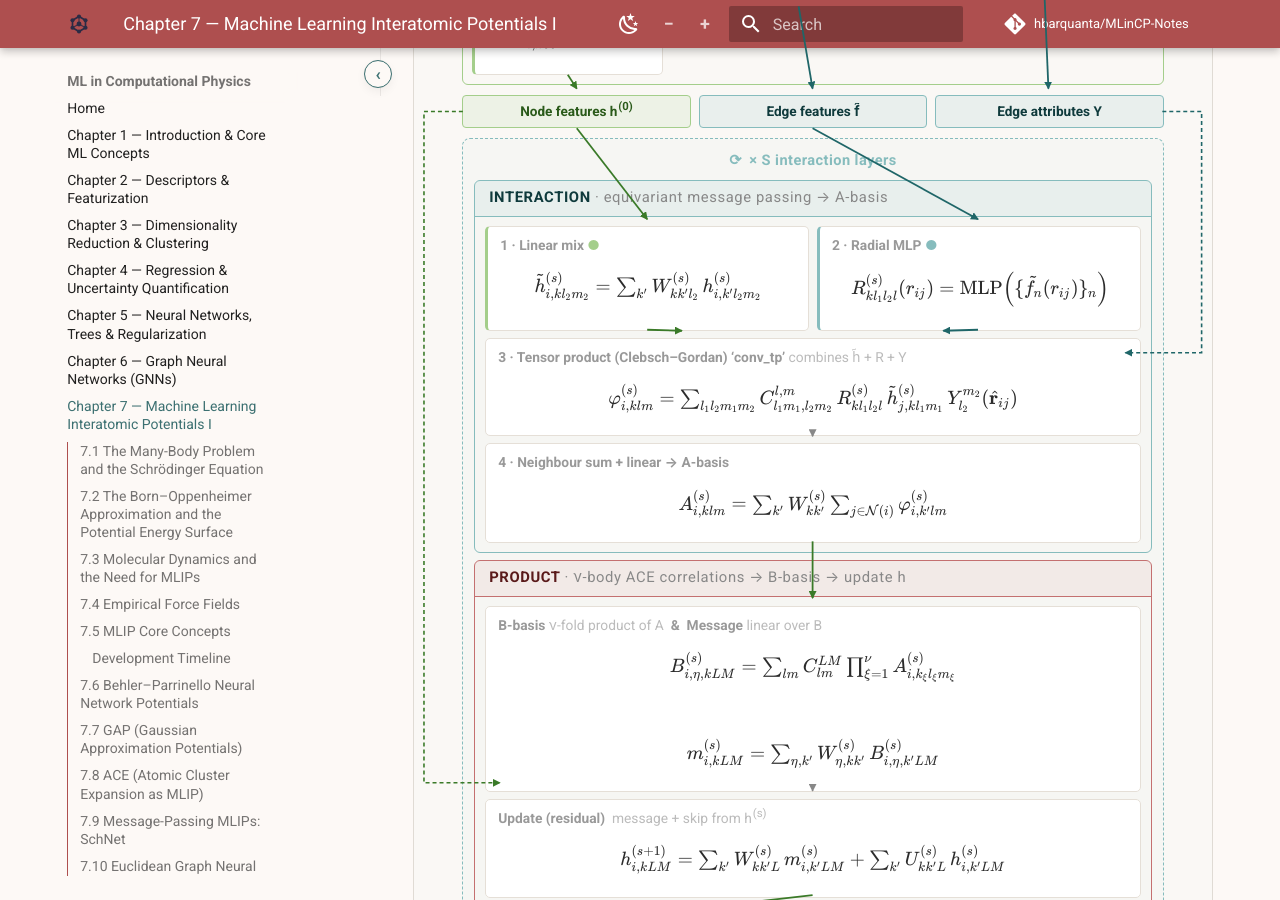
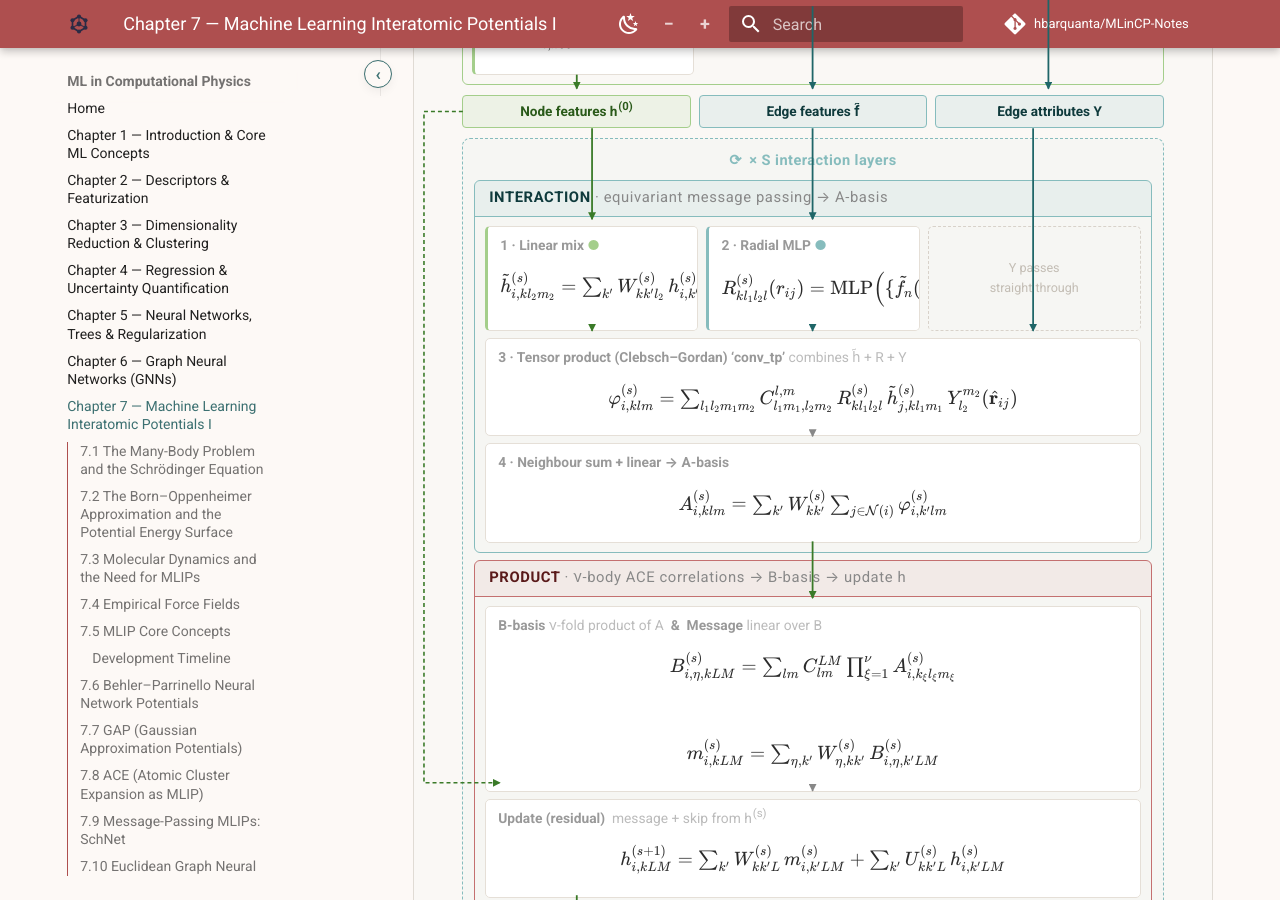
Before and after one commit to hbarquanta/MLinCP-Notes, an MkDocs documentation site: the page built from docs/chapter-07-machine-learning-interatomic-potentials-i.md, in a window 1280 px wide and 900 px high, scrolled down 18464 px. Built offline with MkDocs 1.6.1 and Material for MkDocs 9.7.7, drawn with Linux system fonts in a browser that asks for light colours; comment, search, counter and statistics services are not loaded; part of the change alters nothing that is shown.

Commit message:
Straighten MACE diagram arrows via consistent column grid
Switch the Embedding row, feature bars, and Interaction row 1 to a
shared 3-column CSS grid so every arrow between them is a plumb
vertical line instead of a diagonal. Add a visible spacer in the
Interaction row's 3rd column (labeled "Y passes straight through")
so the edge-attributes arrow drops straight down into the tensor
product box through that gap, rather than detouring out to the
right margin and back in.

```diff
--- a/docs/chapter-07-machine-learning-interatomic-potentials-i.md
+++ b/docs/chapter-07-machine-learning-interatomic-potentials-i.md
@@ -484,9 +484,9 @@ The small model is suitable for fast MD on well-defined systems; the medium mode
 
 <div style="border:1.5px solid #A4CE8B;border-radius:6px;overflow:hidden;margin:0.15rem 0;">
 <div style="font-size:0.74rem;font-weight:700;text-transform:uppercase;letter-spacing:0.04em;padding:0.28rem 0.7rem;background:rgba(164,206,139,0.12);color:#2a5a1a;border-bottom:1px solid #A4CE8B;">Embedding <span style="font-weight:400;text-transform:none;color:#888;">&middot; computed once</span></div>
-<div style="display:flex;gap:0.4rem;padding:0.45rem;flex-wrap:wrap;">
+<div style="display:grid;grid-template-columns:1fr 1fr 1fr;gap:0.4rem;padding:0.45rem;">
 
-<div style="flex:1;min-width:150px;display:flex;flex-direction:column;gap:0.35rem;">
+<div style="display:flex;flex-direction:column;gap:0.35rem;">
 <div id="mace-onehot" style="background:#fff;border:1px solid #e5dfd7;border-left:3px solid #A4CE8B;border-radius:5px;padding:0.35rem 0.6rem;overflow-x:auto;">
 <div style="font-size:0.69rem;font-weight:700;color:#999;margin-bottom:0.1rem;">Species one-hot <span style="color:#A4CE8B;">&#9679;</span></div>
 <span data-eq="\delta_{sm}" data-dm="1"></span></div>
@@ -495,21 +495,21 @@ The small model is suitable for fast MD on well-defined systems; the medium mode
 <span data-eq="h_{i,k00}^{(0)} = W_{km}" data-dm="1"></span></div>
 </div>
 
-<div id="mace-radial-emb" style="flex:1.2;min-width:200px;background:#fff;border:1px solid #e5dfd7;border-left:3px solid #86BCBD;border-radius:5px;padding:0.35rem 0.6rem;overflow-x:auto;align-self:flex-start;">
+<div id="mace-radial-emb" style="background:#fff;border:1px solid #e5dfd7;border-left:3px solid #86BCBD;border-radius:5px;padding:0.35rem 0.6rem;overflow-x:auto;align-self:flex-start;">
 <div style="font-size:0.69rem;font-weight:700;color:#999;margin-bottom:0.1rem;">Radial embedding <span style="color:#86BCBD;">&#9679;</span> from r<sub>ij</sub></div>
 <span data-eq="\tilde{f}_n(r_{ij}) = \sqrt{\tfrac{2}{r_c}}\,\frac{\sin\!\left(\frac{n\pi r_{ij}}{r_c}\right)}{r_{ij}}\,f_c(r_{ij})" data-dm="1"></span></div>
 
-<div id="mace-angular-emb" style="flex:1;min-width:150px;background:#fff;border:1px solid #e5dfd7;border-left:3px solid #86BCBD;border-radius:5px;padding:0.35rem 0.6rem;overflow-x:auto;align-self:flex-start;">
+<div id="mace-angular-emb" style="background:#fff;border:1px solid #e5dfd7;border-left:3px solid #86BCBD;border-radius:5px;padding:0.35rem 0.6rem;overflow-x:auto;align-self:flex-start;">
 <div style="font-size:0.69rem;font-weight:700;color:#999;margin-bottom:0.1rem;">Angular embedding <span style="color:#86BCBD;">&#9679;</span> from r&#770;<sub>ij</sub></div>
 <span data-eq="Y_l^{m_l}(\hat{\mathbf{r}}_{ij}),\; l = 0,\ldots,L_{\max}" data-dm="1"></span></div>
 
 </div>
 </div>
 
-<div style="display:flex;gap:0.4rem;margin:0.5rem 0;flex-wrap:wrap;">
-<div id="mace-feat-node0" style="flex:1;min-width:140px;background:rgba(164,206,139,0.15);border:1px solid #A4CE8B;border-radius:4px;padding:0.25rem 0.5rem;font-size:0.68rem;font-weight:700;color:#2a5a1a;text-align:center;">Node features h<sup>(0)</sup></div>
-<div id="mace-feat-edgef" style="flex:1;min-width:140px;background:rgba(134,188,189,0.15);border:1px solid #86BCBD;border-radius:4px;padding:0.25rem 0.5rem;font-size:0.68rem;font-weight:700;color:#0f3a3c;text-align:center;">Edge features f&#771;</div>
-<div id="mace-feat-edgea" style="flex:1;min-width:140px;background:rgba(134,188,189,0.15);border:1px solid #86BCBD;border-radius:4px;padding:0.25rem 0.5rem;font-size:0.68rem;font-weight:700;color:#0f3a3c;text-align:center;">Edge attributes Y</div>
+<div style="display:grid;grid-template-columns:1fr 1fr 1fr;gap:0.4rem;margin:0.5rem 0;">
+<div id="mace-feat-node0" style="background:rgba(164,206,139,0.15);border:1px solid #A4CE8B;border-radius:4px;padding:0.25rem 0.5rem;font-size:0.68rem;font-weight:700;color:#2a5a1a;text-align:center;">Node features h<sup>(0)</sup></div>
+<div id="mace-feat-edgef" style="background:rgba(134,188,189,0.15);border:1px solid #86BCBD;border-radius:4px;padding:0.25rem 0.5rem;font-size:0.68rem;font-weight:700;color:#0f3a3c;text-align:center;">Edge features f&#771;</div>
+<div id="mace-feat-edgea" style="background:rgba(134,188,189,0.15);border:1px solid #86BCBD;border-radius:4px;padding:0.25rem 0.5rem;font-size:0.68rem;font-weight:700;color:#0f3a3c;text-align:center;">Edge attributes Y</div>
 </div>
 
 <div style="border:1.5px dashed #86BCBD;border-radius:8px;padding:0.5rem 0.55rem 0.6rem;background:rgba(134,188,189,0.03);">
@@ -519,13 +519,15 @@ The small model is suitable for fast MD on well-defined systems; the medium mode
 <div style="font-size:0.74rem;font-weight:700;text-transform:uppercase;letter-spacing:0.04em;padding:0.28rem 0.7rem;background:rgba(134,188,189,0.12);color:#0f3a3c;border-bottom:1px solid #86BCBD;">Interaction <span style="font-weight:400;text-transform:none;color:#888;">&middot; equivariant message passing &rarr; A-basis</span></div>
 <div style="padding:0.45rem 0.5rem;">
 
-<div style="display:flex;gap:0.4rem;flex-wrap:wrap;margin-bottom:0.35rem;">
-<div id="mace-int-linear" style="flex:1;min-width:175px;background:#fff;border:1px solid #e5dfd7;border-left:3px solid #A4CE8B;border-radius:5px;padding:0.35rem 0.6rem;overflow-x:auto;">
+<div style="display:grid;grid-template-columns:1fr 1fr 1fr;gap:0.4rem;margin-bottom:0.35rem;">
+<div id="mace-int-linear" style="background:#fff;border:1px solid #e5dfd7;border-left:3px solid #A4CE8B;border-radius:5px;padding:0.35rem 0.6rem;overflow-x:auto;">
 <div style="font-size:0.69rem;font-weight:700;color:#999;margin-bottom:0.1rem;">1 &middot; Linear mix <span style="color:#A4CE8B;">&#9679;</span></div>
 <span data-eq="\tilde{h}_{i,kl_2m_2}^{(s)} = \textstyle\sum_{k'} W_{kk'l_2}^{(s)}\,h_{i,k'l_2m_2}^{(s)}" data-dm="1"></span></div>
-<div id="mace-int-radial" style="flex:1;min-width:175px;background:#fff;border:1px solid #e5dfd7;border-left:3px solid #86BCBD;border-radius:5px;padding:0.35rem 0.6rem;overflow-x:auto;">
+<div id="mace-int-radial" style="background:#fff;border:1px solid #e5dfd7;border-left:3px solid #86BCBD;border-radius:5px;padding:0.35rem 0.6rem;overflow-x:auto;">
 <div style="font-size:0.69rem;font-weight:700;color:#999;margin-bottom:0.1rem;">2 &middot; Radial MLP <span style="color:#86BCBD;">&#9679;</span></div>
 <span data-eq="R_{kl_1l_2l}^{(s)}(r_{ij}) = \mathrm{MLP}\!\left(\{\tilde{f}_n(r_{ij})\}_n\right)" data-dm="1"></span></div>
+<div id="mace-int-spacer" style="border:1px dashed #d8d2ca;border-radius:5px;display:flex;align-items:center;justify-content:center;">
+<span style="font-size:0.63rem;color:#c3bdb4;text-align:center;padding:0.3rem;">Y passes<br>straight through</span></div>
 </div>
 
 <div id="mace-int-tp" style="background:#fff;border:1px solid #e5dfd7;border-radius:5px;padding:0.35rem 0.6rem;overflow-x:auto;margin-bottom:0.35rem;">
@@ -601,9 +603,11 @@ function drawMaceArrows(){
            bottom:r.bottom-wRect.top,cx:r.left+r.width/2-wRect.left,cy:r.top+r.height/2-wRect.top,
            width:r.width,height:r.height};
   }
-  function vArrow(x1,y1,x2,y2,col,mid){
+  // Straight vertical arrow, x taken from the target column (so bars
+  // wider than their target still drop a clean plumb line).
+  function vArrow(x,y1,y2,col,mid){
     var p=document.createElementNS(NS,'line');
-    p.setAttribute('x1',x1);p.setAttribute('y1',y1);p.setAttribute('x2',x2);p.setAttribute('y2',y2-6);
+    p.setAttribute('x1',x);p.setAttribute('y1',y1);p.setAttribute('x2',x);p.setAttribute('y2',y2-6);
     p.setAttribute('stroke',col);p.setAttribute('stroke-width','1.8');p.setAttribute('marker-end','url(#'+mid+')');
     asvg.appendChild(p);
   }
@@ -620,50 +624,49 @@ function drawMaceArrows(){
   var onehot=rel('mace-onehot'), nodeEmb=rel('mace-node-emb');
   var radEmb=rel('mace-radial-emb'), angEmb=rel('mace-angular-emb');
   var fn0=rel('mace-feat-node0'), fef=rel('mace-feat-edgef'), fea=rel('mace-feat-edgea');
-  var il=rel('mace-int-linear'), ir=rel('mace-int-radial'), tp=rel('mace-int-tp'), ab=rel('mace-int-abasis');
+  var il=rel('mace-int-linear'), ir=rel('mace-int-radial'), spacer=rel('mace-int-spacer'), tp=rel('mace-int-tp'), ab=rel('mace-int-abasis');
   var pb=rel('mace-prod-b'), pu=rel('mace-prod-update');
   var fn1=rel('mace-feat-node1'), ro=rel('mace-readout'), out=rel('mace-output');
 
-  // Embedding internals
-  if(onehot&&nodeEmb) vArrow(onehot.cx,onehot.bottom, nodeEmb.cx,nodeEmb.top,'#3a7a28','mah-g');
+  // Embedding internals (same column -> vertical)
+  if(onehot&&nodeEmb) vArrow(nodeEmb.cx, onehot.bottom, nodeEmb.top,'#3a7a28','mah-g');
 
-  // Embedding -> feature bars
-  if(nodeEmb&&fn0) vArrow(nodeEmb.cx,nodeEmb.bottom, fn0.cx,fn0.top,'#3a7a28','mah-g');
-  if(radEmb&&fef) vArrow(radEmb.cx,radEmb.bottom, fef.cx,fef.top,'#1f6668','mah-b');
-  if(angEmb&&fea) vArrow(angEmb.cx,angEmb.bottom, fea.cx,fea.top,'#1f6668','mah-b');
+  // Embedding -> feature bars: each column aligns with the bar below it
+  if(nodeEmb&&fn0) vArrow(fn0.cx, nodeEmb.bottom, fn0.top,'#3a7a28','mah-g');
+  if(radEmb&&fef) vArrow(fef.cx, radEmb.bottom, fef.top,'#1f6668','mah-b');
+  if(angEmb&&fea) vArrow(fea.cx, angEmb.bottom, fea.top,'#1f6668','mah-b');
 
-  // Feature bars -> Interaction
-  if(fn0&&il) vArrow(fn0.cx,fn0.bottom, il.cx,il.top,'#3a7a28','mah-g');
-  if(fef&&ir) vArrow(fef.cx,fef.bottom, ir.cx,ir.top,'#1f6668','mah-b');
+  // Feature bars -> Interaction row 1 (same 3-column grid, so straight down)
+  if(fn0&&il) vArrow(il.cx, fn0.bottom, il.top,'#3a7a28','mah-g');
+  if(fef&&ir) vArrow(ir.cx, fef.bottom, ir.top,'#1f6668','mah-b');
 
-  // linear/radial MLP -> tensor product
-  if(il&&tp) vArrow(il.cx,il.bottom, tp.left+tp.width*0.3,tp.top,'#3a7a28','mah-g');
-  if(ir&&tp) vArrow(ir.cx,ir.bottom, tp.left+tp.width*0.7,tp.top,'#1f6668','mah-b');
+  // linear/radial MLP -> tensor product: straight down from each column
+  if(il&&tp) vArrow(il.cx, il.bottom, tp.top,'#3a7a28','mah-g');
+  if(ir&&tp) vArrow(ir.cx, ir.bottom, tp.top,'#1f6668','mah-b');
 
-  // edge attributes -> tensor product: straight rail down the right margin
-  if(fea&&tp){
-    var railX = W-10;
-    orthDown(fea.right, fea.cy, railX, tp.top+16, tp.right-14, '#1f6668','mah-b');
-  }
+  // edge attributes -> tensor product: straight down through the empty
+  // 3rd column (no detour needed now that the grid reserves that space)
+  if(fea&&spacer&&tp) vArrow(spacer.cx, fea.bottom, tp.top,'#1f6668','mah-b');
 
   // tensor product -> A-basis -> Product (B-basis)
-  if(tp&&ab) vArrow(tp.cx,tp.bottom, ab.cx,ab.top,'#888','mah-k');
-  if(ab&&pb) vArrow(ab.cx,ab.bottom, pb.cx,pb.top,'#3a7a28','mah-g');
+  if(tp&&ab) vArrow(ab.cx, tp.bottom, ab.top,'#888','mah-k');
+  if(ab&&pb) vArrow(pb.cx, ab.bottom, pb.top,'#3a7a28','mah-g');
 
   // B-basis -> Update
-  if(pb&&pu) vArrow(pb.cx,pb.bottom, pu.cx,pu.top,'#888','mah-k');
+  if(pb&&pu) vArrow(pu.cx, pb.bottom, pu.top,'#888','mah-k');
 
   // Residual skip: node features h(0) -> Update, straight rail down the left margin
+  // (genuinely needs to bypass the full-width Interaction+Product stack)
   if(fn0&&pu){
     var railL = 10;
     orthDown(fn0.left, fn0.cy, railL, pu.top-14, pu.left+14, '#3a7a28','mah-g');
   }
 
   // Update -> node features h(1)
-  if(pu&&fn1) vArrow(pu.cx,pu.bottom, fn1.cx,fn1.top,'#3a7a28','mah-g');
+  if(pu&&fn1) vArrow(fn1.cx, pu.bottom, fn1.top,'#3a7a28','mah-g');
 
-  // Readout row
-  if(fn1&&ro) vArrow(fn1.cx,fn1.bottom, ro.cx,ro.top,'#3a7a28','mah-g');
+  // Readout row: drop straight down from directly above Readout
+  if(fn1&&ro) vArrow(ro.cx, fn1.bottom, ro.top,'#3a7a28','mah-g');
   if(ro&&out){
     var p=document.createElementNS(NS,'line');
     p.setAttribute('x1',ro.right);p.setAttribute('y1',ro.cy);
```
